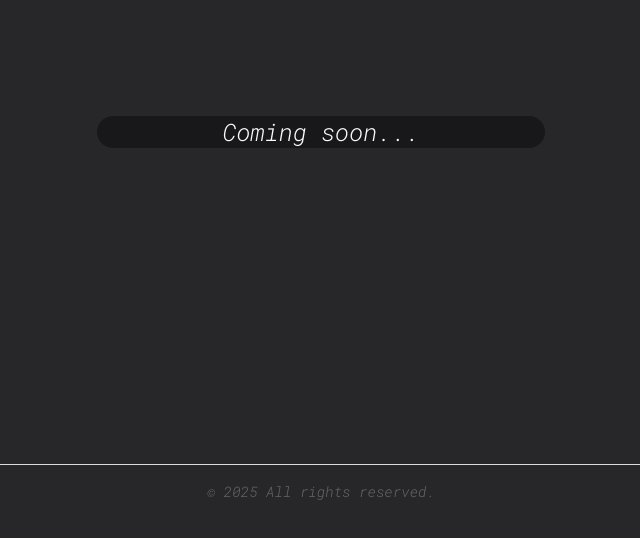
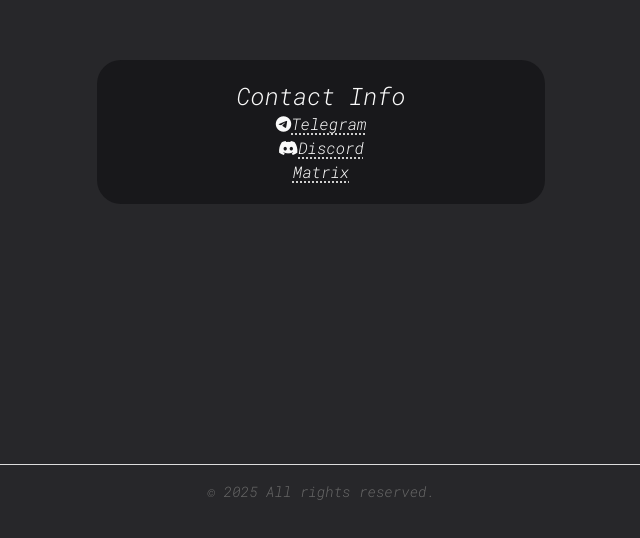
Before and after one commit to dmitriy-8gears/dmitriy-8gears.github.io, an Astro site: page /contacts in a window 1280 px wide. Shown: the part 168-706 px from the top of the page, without its empty margins (319-959 px from the left). Built offline with nearby package versions, Linux system fonts and the light colour scheme; Astro itself is replaced by a stand-in of ours.

Commit message:
link style & contact info

```diff
--- a/src/components/BaseHead.astro
+++ b/src/components/BaseHead.astro
@@ -8,4 +8,5 @@
     <title>{title}</title>
     <meta name="description" content={description} />
     <link rel="shortcut icon" href="/favicon.svg" type="image/x-icon">
+    <script src="https://kit.fontawesome.com/df9a088faa.js" crossorigin="anonymous"></script>
 </head>
--- a/src/pages/about-me.astro
+++ b/src/pages/about-me.astro
@@ -30,6 +30,6 @@
         <li>Vintage electronics</li>
     </ul>
     <br>
-    <p>Still interested in such a weirdo like me? <a href="/contacts"><b>Let's chat!</b></a></p>
+    <p>Still interested in such a weirdo like me? <a href="/contacts" class="underline decoration-dotted underline-offset-4"><b>Let's chat!</b></a></p>
     <div class="my-5"></div>
 </Layout>
--- a/src/pages/contacts.astro
+++ b/src/pages/contacts.astro
@@ -3,5 +3,10 @@
 ---
 
 <Layout title="Contacts">
-    <h2 class="text-2xl">Coming soon...</h2>
+    <div class="my-5"></div>
+    <h2 class="text-2xl">Contact Info</h2>
+    <a href="https://t.me/dmitriy_8gears" class="underline decoration-dotted underline-offset-4"><i class="fa-brands fa-telegram"></i>Telegram</a><br>
+    <a href="https://discordapp.com/users/367711023211479053" class="underline decoration-dotted underline-offset-4"><i class="fa-brands fa-discord"></i>Discord</a><br>
+    <a href="https://matrix.to/#/@animasher:matrix.org" class="underline decoration-dotted underline-offset-4">Matrix</a>
+    <div class="my-5"></div>
 </Layout>
--- a/src/pages/index.astro
+++ b/src/pages/index.astro
@@ -10,7 +10,7 @@
 	<p class="text-lg">
 		This is my own personal little island of self-expression.<br>
 		Let's get to know each other better.<br>
-		--> <a href="/about-me"><b>*Click*</b></a>
+		--> <a href="/about-me" class="underline decoration-dotted underline-offset-4"><b>*Click*</b></a>
 	</p>
 	<details>
 		<summary>What is the reason of this website?</summary>
```
